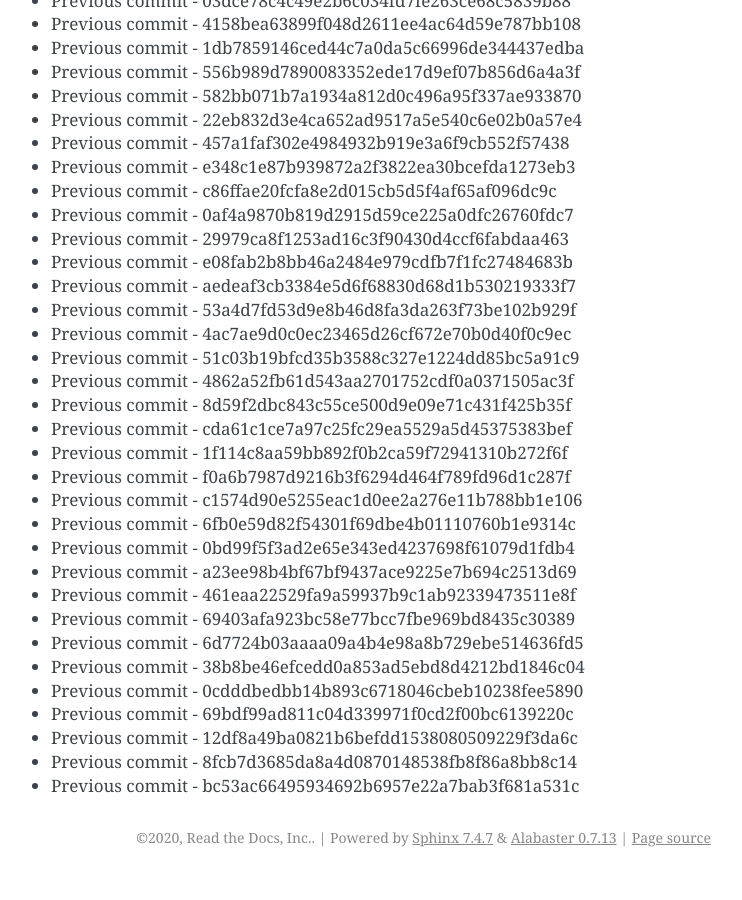
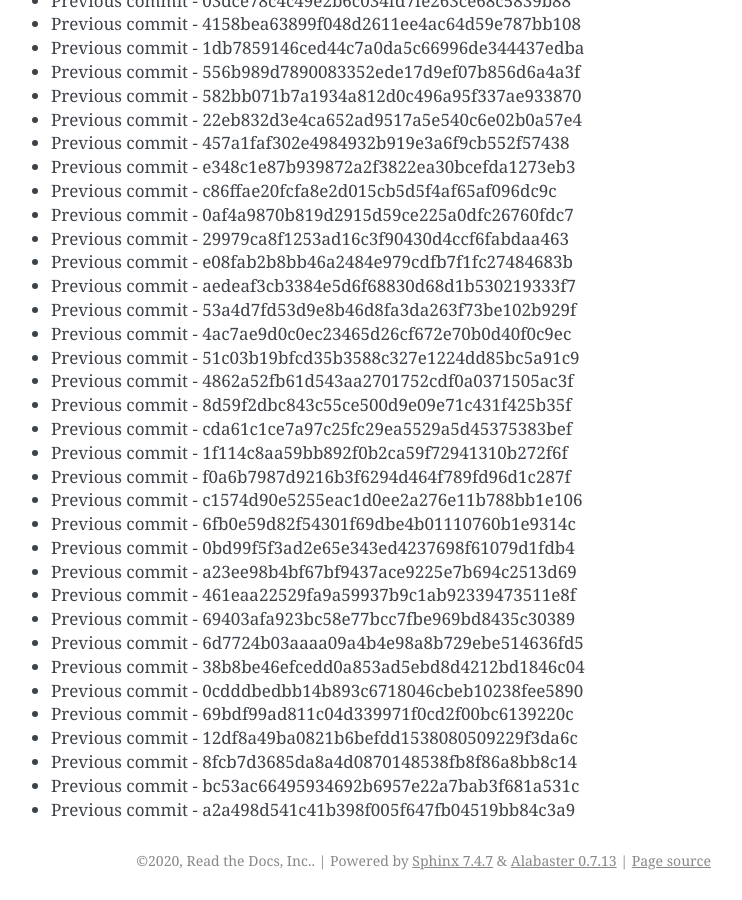
Before and after one commit to readthedocs/rtd-git-stresstest, a Sphinx documentation site: the page built from docs/updates.rst, in a window 1280 px wide and 900 px high, scrolled down 73521 px. Shown: the whole window, without its empty margins (399-1141 px from the left). Built offline with Sphinx 7.4.7, drawn with Linux system fonts in a browser that asks for light colours; before the commit the page ends 74398 px from its top, so only the background shows below that.

Commit message:
Generating commit from previous: a2a498d541c41b398f005f647fb04519bb84c3a9

```diff
--- a/docs/updates.rst
+++ b/docs/updates.rst
@@ -3121,3 +3121,4 @@ It can be tested for any performance characteristics.
 * Previous commit - 12df8a49ba0821b6befdd1538080509229f3da6c
 * Previous commit - 8fcb7d3685da8a4d0870148538fb8f86a8bb8c14
 * Previous commit - bc53ac66495934692b6957e22a7bab3f681a531c
+* Previous commit - a2a498d541c41b398f005f647fb04519bb84c3a9
```
